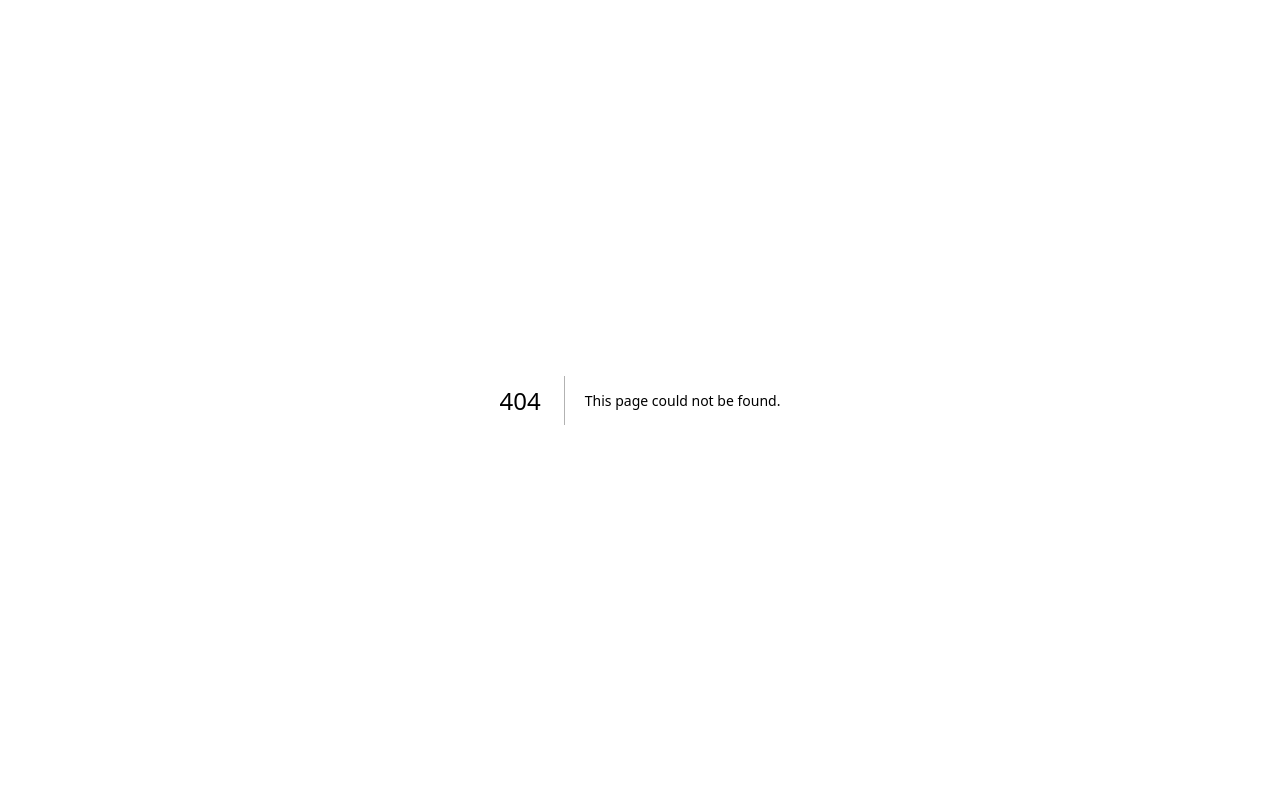
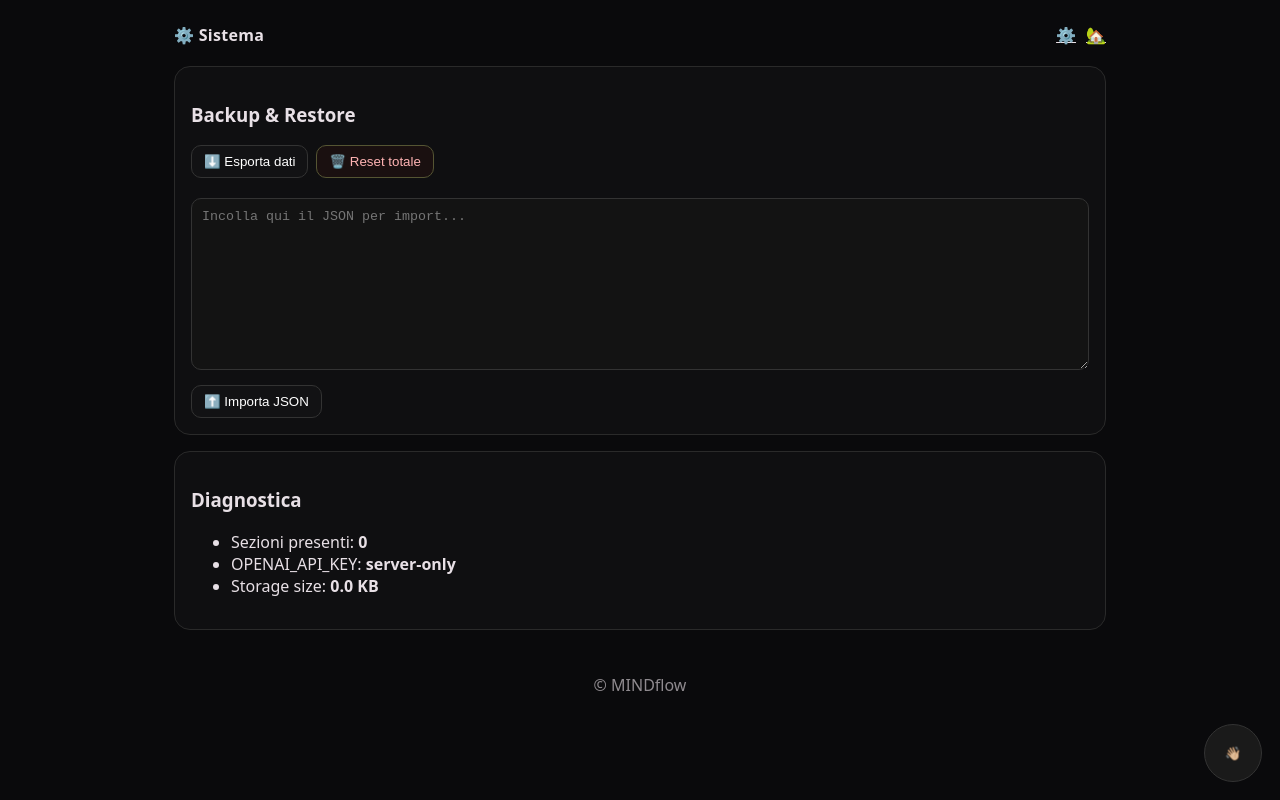
Before and after one commit to mindflowapplicazione-png/MINDflow.app, a Next.js app: page /sistema in a window 1280 px wide. Before the commit this address had no page. Built offline with nearby package versions, Linux system fonts and the light colour scheme.

Commit message:
Create sistema.js

```diff
--- /dev/null
+++ b/pages/sistema.js
@@ -0,0 +1,56 @@
+// pages/sistema.js
+import Layout from '../components/Layout';
+import { useStore } from '../lib/store';
+import { useState } from 'react';
+
+export default function Sistema(){
+  const { all, clearAll } = useStore();
+  const [json, setJson] = useState('');
+
+  function exportData(){
+    const blob = new Blob([JSON.stringify(all, null, 2)], {type:'application/json'});
+    const url = URL.createObjectURL(blob);
+    const a = document.createElement('a');
+    a.href = url; a.download = 'mindflow-backup.json'; a.click();
+    URL.revokeObjectURL(url);
+  }
+
+  function importData(){
+    try{
+      const obj = JSON.parse(json);
+      localStorage.setItem('mf_items', JSON.stringify(obj));
+      location.reload();
+    }catch(e){ alert('JSON non valido: '+e.message); }
+  }
+
+  return (
+    <Layout title="⚙️ Sistema">
+      <div className="card">
+        <h3>Backup & Restore</h3>
+        <div className="row">
+          <button onClick={exportData} className="ghost">⬇️ Esporta dati</button>
+          <button onClick={()=>{ if(confirm('Sicuro?')) clearAll(); }} className="danger">🗑️ Reset totale</button>
+        </div>
+        <textarea rows={10} value={json} onChange={e=>setJson(e.target.value)} placeholder='Incolla qui il JSON per import...'/>
+        <button onClick={importData} className="ghost">⬆️ Importa JSON</button>
+      </div>
+
+      <div className="card">
+        <h3>Diagnostica</h3>
+        <ul>
+          <li>Sezioni presenti: <strong>{Object.keys(all).length}</strong></li>
+          <li>OPENAI_API_KEY: <strong>{process.env.NEXT_PUBLIC_DUMMY ? 'public' : 'server-only'}</strong></li>
+          <li>Storage size: <strong>{(JSON.stringify(all).length/1024).toFixed(1)} KB</strong></li>
+        </ul>
+      </div>
+
+      <style jsx>{`
+        .card{ border:1px solid #2a2a2a; border-radius:16px; padding:16px; margin:16px 0; background:#0f0f11 }
+        .row{ display:flex; gap:8px; margin-bottom:10px }
+        .ghost{ padding:8px 12px; border:1px solid #333; background:#121214; border-radius:10px }
+        .danger{ padding:8px 12px; border:1px solid #553; background:#1a1010; color:#ffb3b3; border-radius:10px }
+        textarea{ width:100%; background:#131313; color:#eee; border:1px solid #333; border-radius:10px; padding:10px; margin:10px 0 }
+      `}</style>
+    </Layout>
+  );
+}
```
